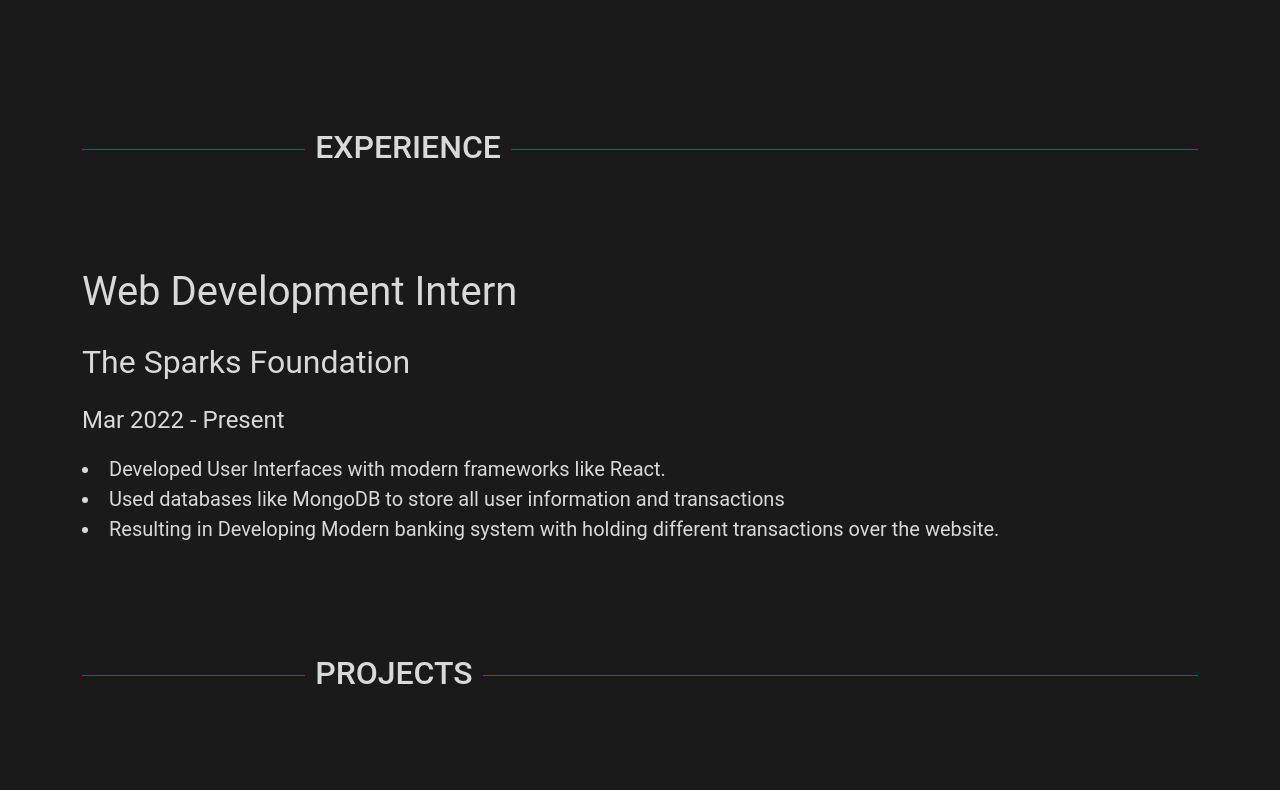
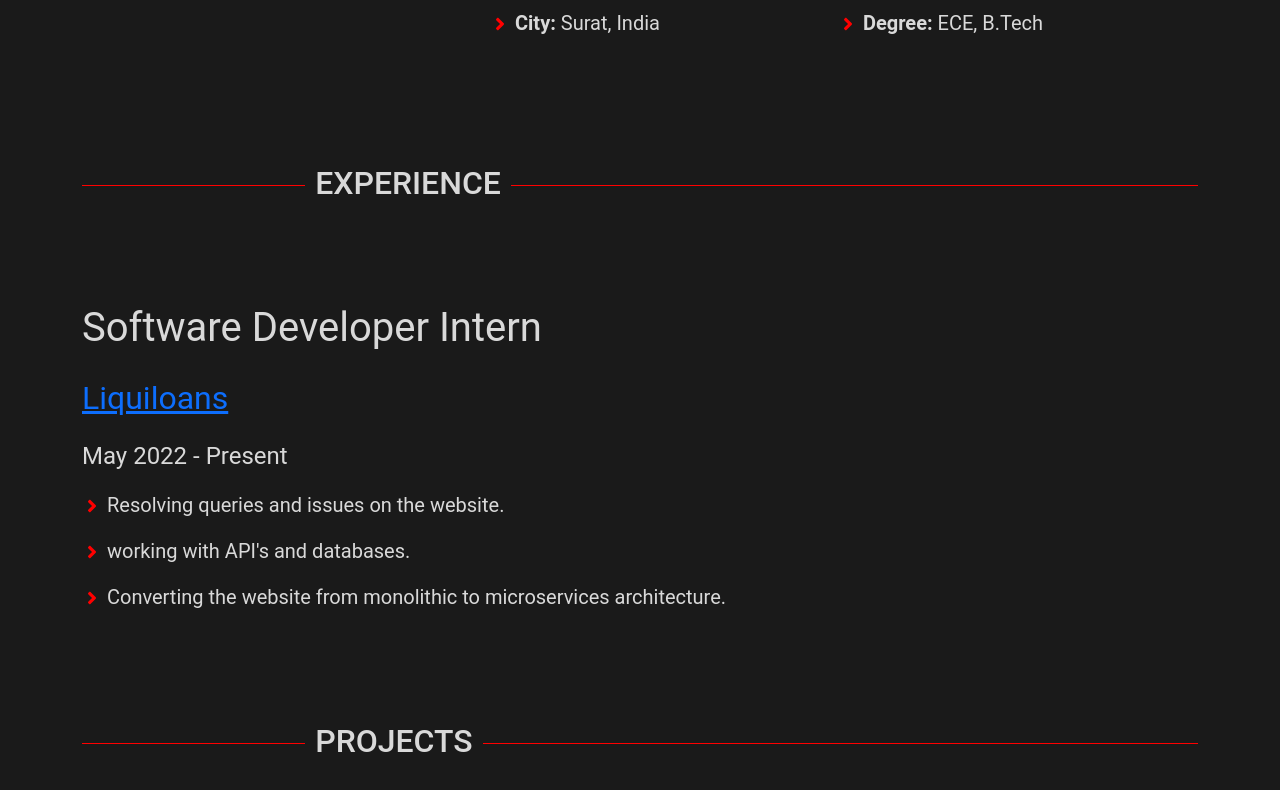
Before and after one commit to RaghavMaskara21/portfolio, a React (Create React App) app: page / in a window 1280 px wide. Shown: the part 1664-2454 px from the top of the page. Built offline with nearby package versions, Linux system fonts and the light colour scheme.

Commit message:
updated experience

```diff
--- a/src/Pages/About/About.js
+++ b/src/Pages/About/About.js
@@ -16,7 +16,7 @@
                 <h1 id="txt1">Software Developer</h1>
                 {/* <p>I am a Software Developer based in India.</p> */}
                 <p id='txt2'>
-                Hello there, my name is Raghav Maskara and I am currently studying Electronics and Communication Engineering and have always had a keen interest in programming and development. Since the last two years, I've been really crazy about web or full stack development and have created various projects as well. I mainly develop MERN stack apps, i'm open to new opportunities.
+                Hello there, my name is Raghav Maskara and I am currently studying Electronics and Communication Engineering at IIIT Surat and have always had a keen interest in programming and development. Since the last two years, I've been really crazy about web or full stack development and have created various projects as well. I mainly develop MERN stack apps, i'm open to new opportunities.
                 </p>
                 <p id='txt3'>
                 I can't stop learning new things; the more, the better.
--- a/src/Pages/Experience/Experience.js
+++ b/src/Pages/Experience/Experience.js
@@ -1,22 +1,53 @@
-import React from 'react'
-import './Experience.css'
-
+import React from "react";
+import "./Experience.css";
+import { FaAngleRight } from "react-icons/fa";
 function Experience() {
   return (
-    <div className='container experience_section' id="Experience">
-      <h2 class="exp_heading"><span>EXPERIENCE</span></h2>
-      <div className=''>
-      <p className='fs-1'>Web Development Intern</p>
-      <p className='fs-2'>The Sparks Foundation</p>
-      <p className='fs-4'>Mar 2022 - Present</p>
-      <p className='fs-5'>
-        <li>Developed User Interfaces with modern frameworks like React.</li>
-        <li>Used databases like MongoDB to store all user information and transactions</li>
-        <li>Resulting in Developing Modern banking system with holding different transactions over the website.</li>
-      </p>
+    <div className="container experience_section" id="Experience">
+      <h2 class="exp_heading">
+        <span>EXPERIENCE</span>
+      </h2>
+      <div className="">
+        <p className="fs-1">Software Developer Intern</p>
+        <p className="fs-2">
+          <a href="https://liquiloans.com/">Liquiloans</a>
+        </p>
+        <p className="fs-4">May 2022 - Present</p>
+        <p className="fs-5">
+          <div>
+            <p>
+              {" "}
+              <span className="righticon">
+                {" "}
+                <FaAngleRight />
+              </span>{" "}
+              Resolving queries and issues on the website.
+            </p>
+          </div>
+          <div>
+            <p>
+              {" "}
+              <span className="righticon">
+                {" "}
+                <FaAngleRight />
+              </span>{" "}
+              working with API's and databases.
+            </p>
+          </div>
+          <div>
+            <p>
+              {" "}
+              <span className="righticon">
+                {" "}
+                <FaAngleRight />
+              </span>{" "}
+              Converting the website from monolithic to microservices architecture.
+            </p>
+          </div>
+        </p>
       </div>
-      </div>
-  )
+    </div>
+  );
 }
 
-export default Experience
+export default Experience;
--- a/src/Pages/Home/Home.js
+++ b/src/Pages/Home/Home.js
@@ -23,7 +23,7 @@
                 <p>Based in Surat, India.</p>
                 </div>
                 <div className='text6'>
-                  <a className='btn btn-danger mx-5' href="https://bit.ly/RM-res21" target="_blank" rel="noopener noreferrer">Resume</a>
+                  <a className='btn btn-danger mx-5' href="https://bit.ly/RM-resume" target="_blank" rel="noopener noreferrer">Resume</a>
                   <a className='btn btn-danger mx-5' href='#Contact'>Let's Talk</a>
                 </div>
             </div>
```
